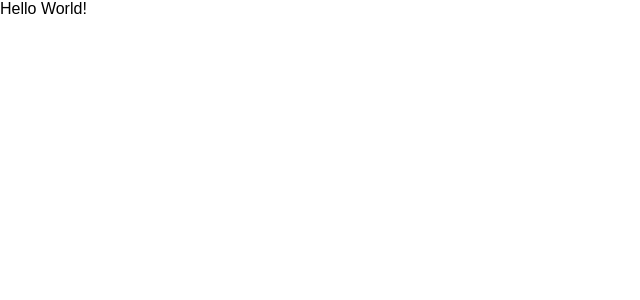
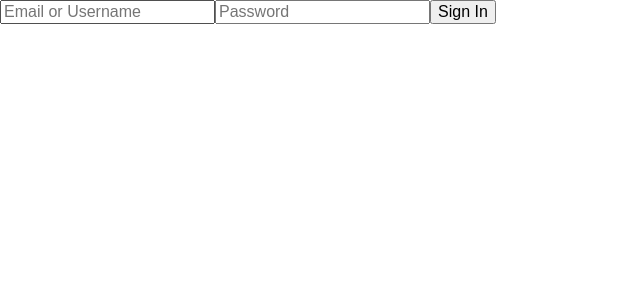
Before and after one commit to MaksLeseu/we-platform, a React (Vite) app: page / in a window 1280 px wide. Shown: the top 300 px of the page, without its empty margins (0-640 px from the left). Built offline with nearby package versions, Linux system fonts and the light colour scheme.

Commit message:
Create Auth component

```diff
--- a/src/App.tsx
+++ b/src/App.tsx
@@ -1,5 +1,11 @@
+import { Auth } from '@/features/Auth/Auth'
+
 function App() {
-   return <div>Hello World!</div>
+   return (
+      <div>
+         <Auth />
+      </div>
+   )
 }
 
 export default App
--- /dev/null
+++ b/src/features/Auth/Auth.tsx
@@ -0,0 +1,9 @@
+export const Auth = () => {
+   return (
+      <div>
+         <input placeholder={'Email or Username'} />
+         <input placeholder={'Password'} />
+         <button>Sign In</button>
+      </div>
+   )
+}
```
